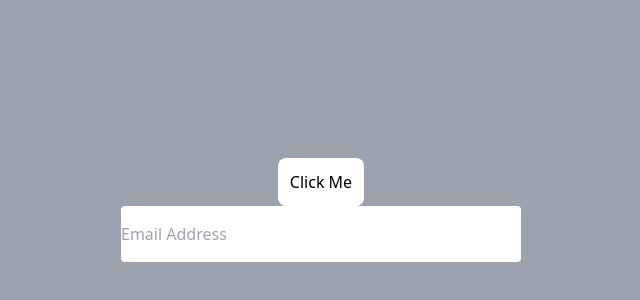
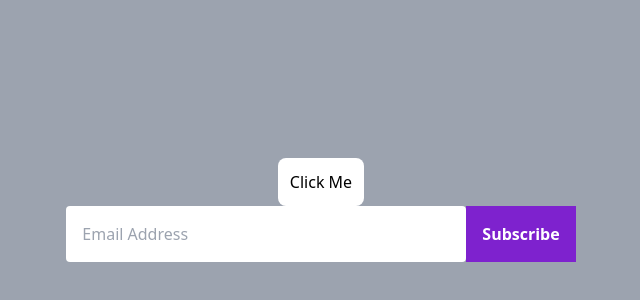
Before and after one commit to gift56/yt-coding-tricks, a React (Vite) app: page / in a window 1280 px wide. Shown: the part 190-490 px from the top of the page, without its empty margins (319-959 px from the left). Built offline with nearby package versions, Linux system fonts and the light colour scheme.

Commit message:
working on recaptcha

```diff
--- a/src/components/Recaptcha.jsx
+++ b/src/components/Recaptcha.jsx
@@ -3,14 +3,22 @@ import ReCAPTCHA from "react-google-recaptcha";
 
 const RecaptchaComponent = () => {
   const [verified, setVerified] = useState(false);
-  function handleSubscript(value) {
-    console.log("Captcha value:", value);
-  }
+
+  function handleSubscripe() {}
 
   return (
     <div>
-      <input type="text" placeholder="Email Address" className="w-[400px] bg-white rounded outline-none h-14" />
-      <button></button>
+      <input
+        type="text"
+        placeholder="Email Address"
+        className="w-[400px] bg-white rounded outline-none h-14 px-4"
+      />
+      <button
+        onClick={handleSubscripe}
+        className="px-4 h-14 bg-purple-700 text-white text-base font-semibold"
+      >
+        Subscribe
+      </button>
     </div>
   );
 };
```
